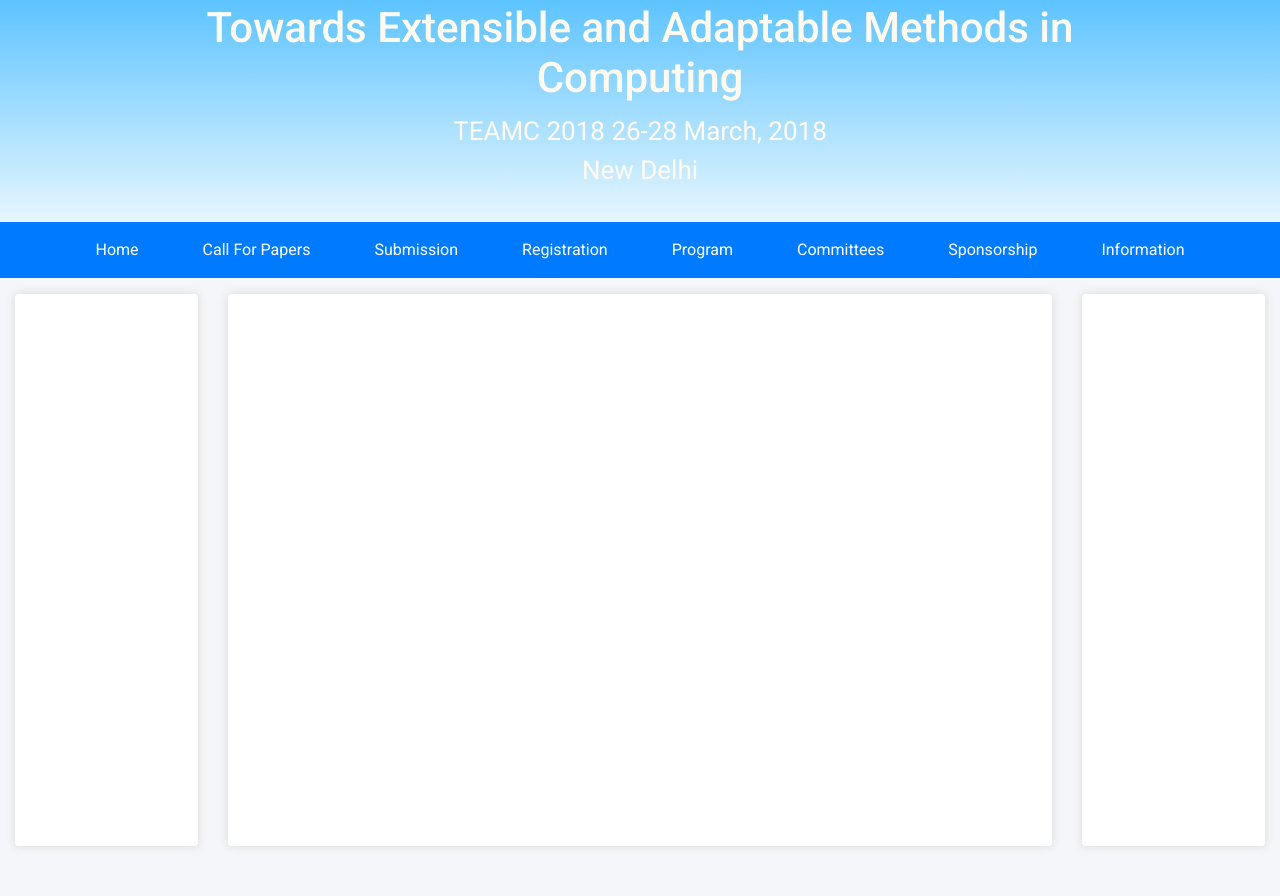
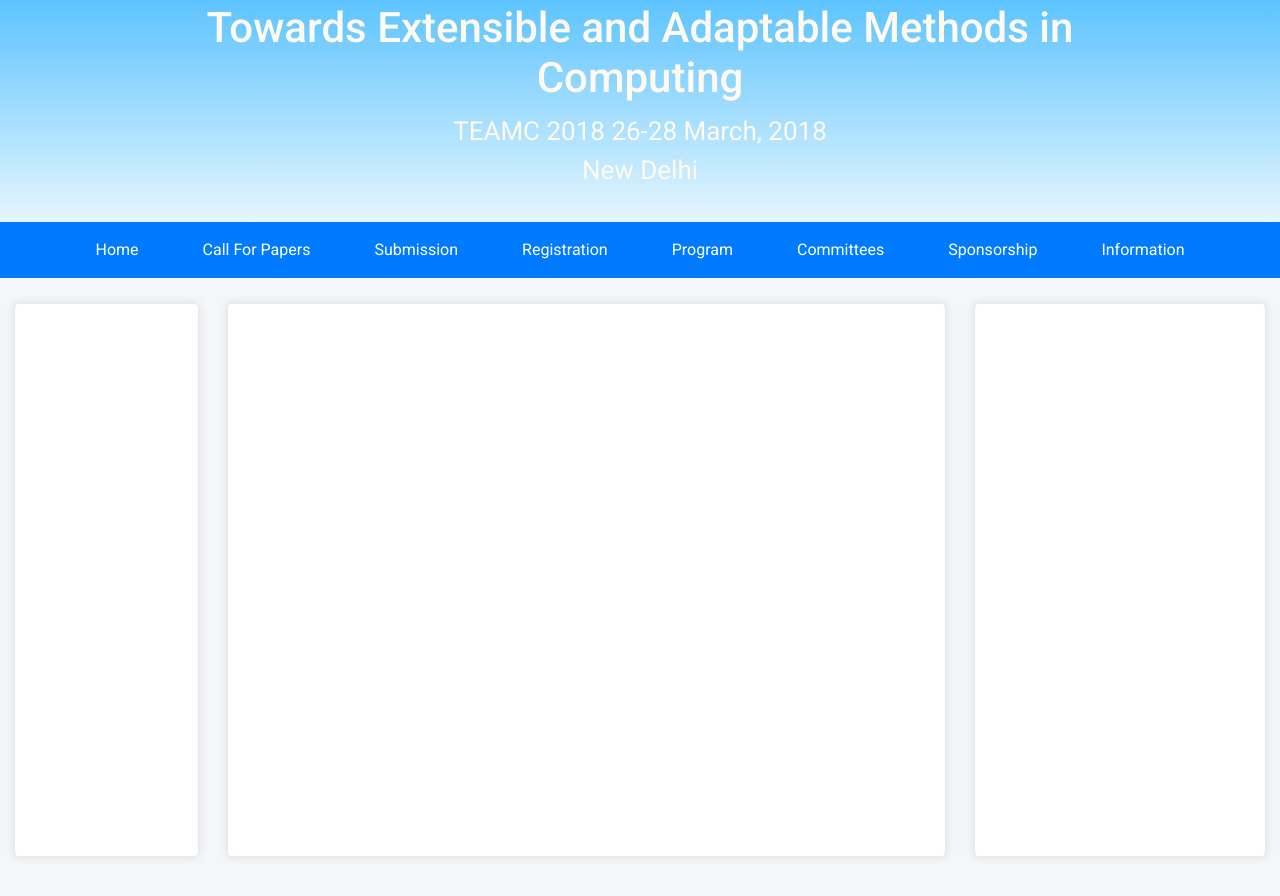
Before and after one commit to apoorvaagupta/Conference-Website, a website: page index.html in a window 1280 px wide. Shown: the part 108-1004 px from the top of the page. Drawn offline with nearby package versions, Linux system fonts and the light colour scheme.

Commit message:
layout channge
Signed-off-by: apoorvaagupta <apoorvaagupta01@gmail.com>

```diff
--- a/index.css
+++ b/index.css
@@ -158,7 +158,7 @@ html, body {
 }
 
 #main-content > div > div.row{
-    margin-top: 16px;
+    margin-top: 26px;
     background-color: white;
     box-shadow: #DDD 0 0 8px 1px;
     border-radius: 0.25rem;
--- a/index.html
+++ b/index.html
@@ -111,7 +111,7 @@
                 <br>
             </div>
         </div>
-        <div class="col-sm-8">
+        <div class="col-sm-7">
             <div class="row">
                 <br>
                 <br>
@@ -138,7 +138,7 @@
                 <br>
             </div>
         </div>
-        <div class="col-sm-2">
+        <div class="col-sm-3">
             <div class="row">
                 <br>
                 <br>
```
